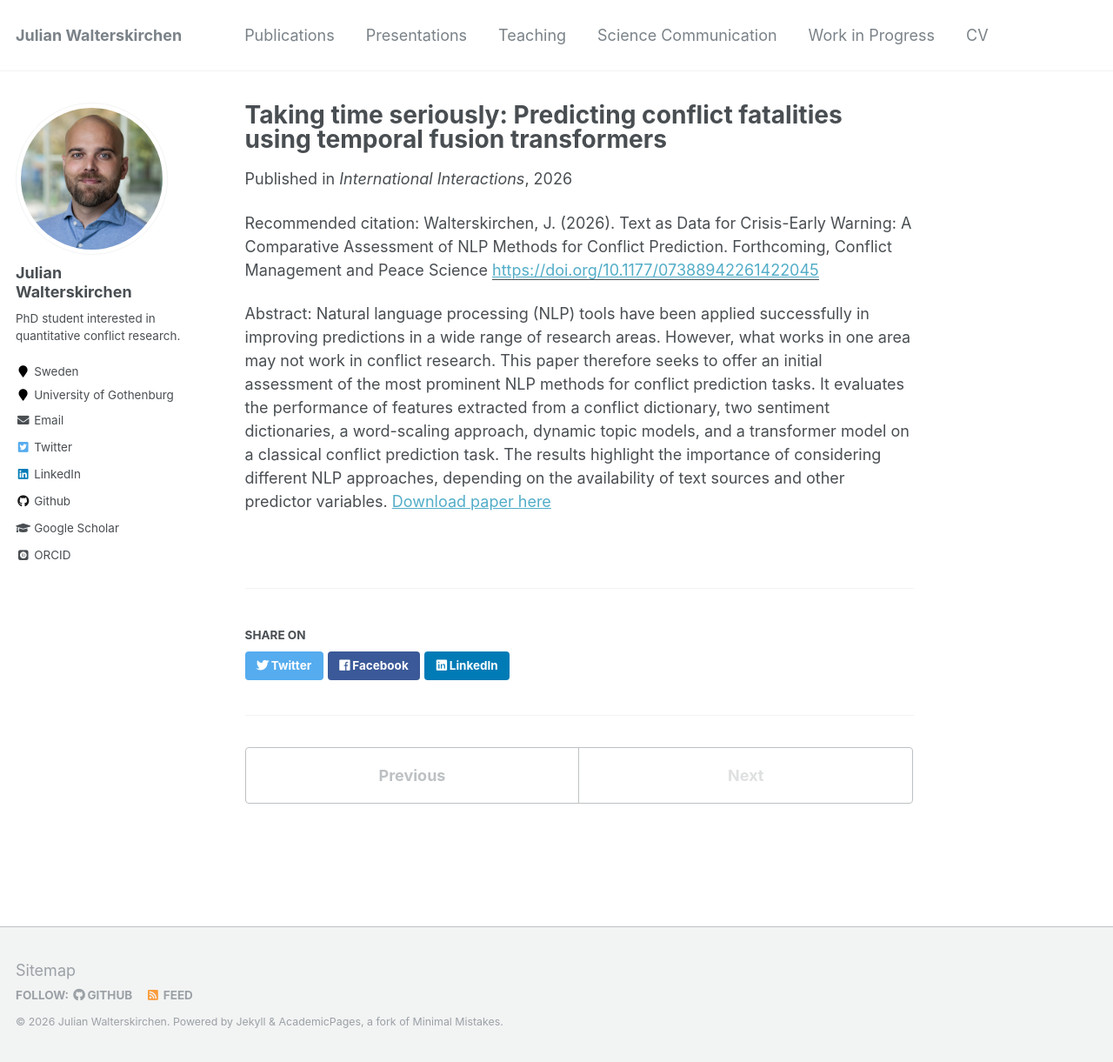
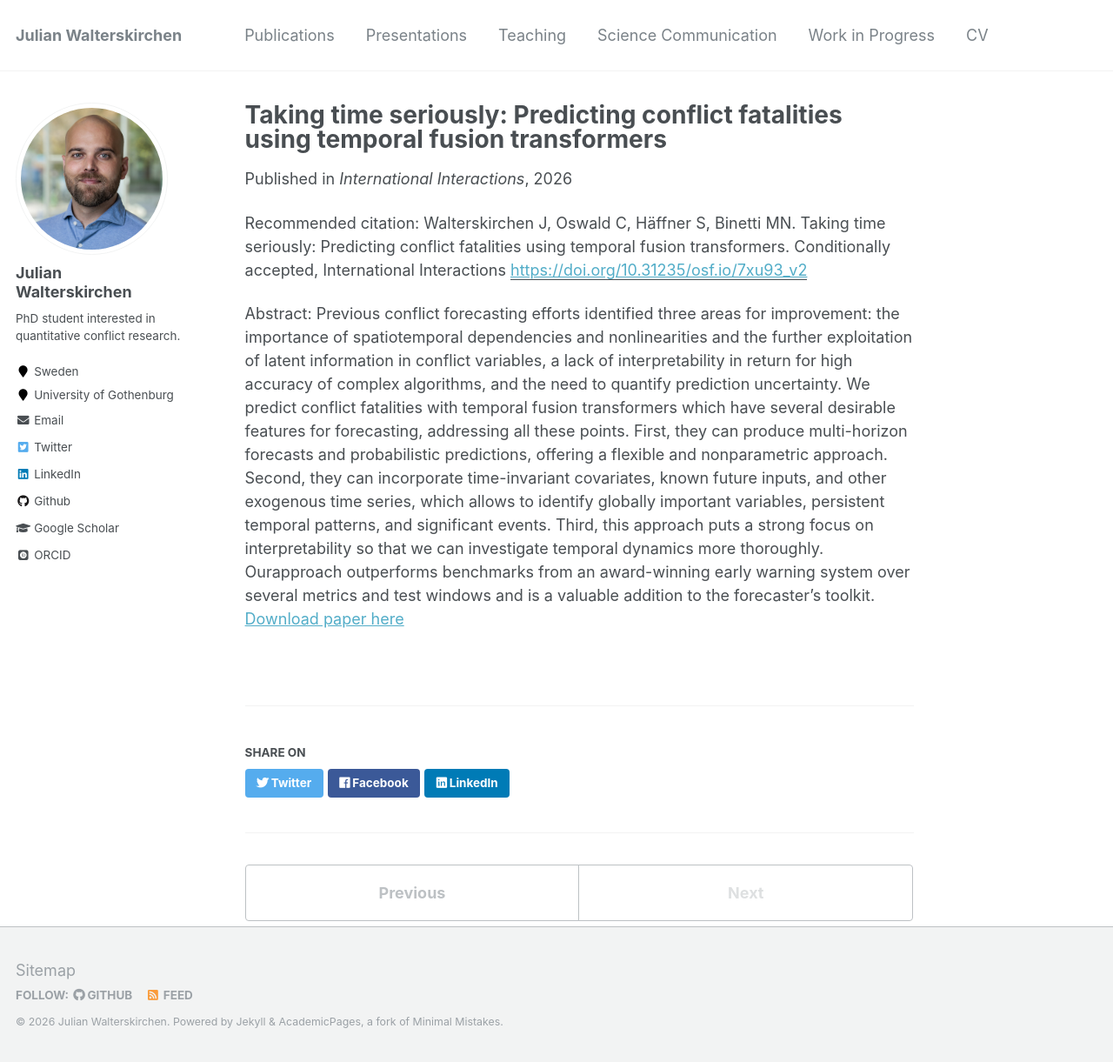
Before and after one commit to jwalterskirchen/jwalterskirchen.github.io, a Jekyll site: the page built from _publications/2026-01-23-tft.md, in a window 1280 px wide and 1221 px high. Shown: the whole window at 87% size. Built offline with Jekyll 4.4.1, drawn with Linux system fonts in a browser that asks for light colours; some web fonts are replaced.

Commit message:
Revise publication details and abstract for TFT paper
Updated paper URL and citation for the publication. Revised abstract to reflect new findings and improvements in conflict forecasting methods.

```diff
--- a/_publications/2026-01-23-tft.md
+++ b/_publications/2026-01-23-tft.md
@@ -5,8 +5,8 @@ permalink: /publication/2026-01-23-tft
 excerpt: 'In this paper we predict conflict fatalities with temporal fusion transformers as part of the 2023/24 edition of the VIEWS Prediction Challenge.'
 date: 2026-01-23
 venue: 'International Interactions'
-paperurl: 'https://doi.org/10.1177/07388942261422045'
-citation: 'Walterskirchen, J. (2026). Text as Data for Crisis-Early Warning: A Comparative Assessment of NLP Methods for Conflict Prediction. Forthcoming, Conflict Management and Peace Science'
+paperurl: 'https://doi.org/10.31235/osf.io/7xu93_v2'
+citation: 'Walterskirchen J, Oswald C, Häffner S, Binetti MN. Taking time seriously: Predicting conflict fatalities using temporal fusion transformers. Conditionally accepted, International Interactions'
 ---
-Abstract: Natural language processing (NLP) tools have been applied successfully in improving predictions in a wide range of research areas. However, what works in one area may not work in conflict research. This paper therefore seeks to offer an initial assessment of the most prominent NLP methods for conflict prediction tasks. It evaluates the performance of features extracted from a conflict dictionary, two sentiment dictionaries, a word-scaling approach, dynamic topic models, and a transformer model on a classical conflict prediction task. The results highlight the importance of considering different NLP approaches, depending on the availability of text sources and other predictor variables.
-[Download paper here](https://doi.org/10.1177/07388942261422045)
+Abstract: Previous conflict forecasting efforts identified three areas for improvement:  the importance of spatiotemporal dependencies and nonlinearities and the further exploitation of latent information in conflict variables, a lack of interpretability in return for high accuracy of complex algorithms, and the need to quantify prediction uncertainty. We predict conflict fatalities with temporal fusion transformers which have several desirable features for forecasting, addressing all these points.  First, they can produce multi-horizon forecasts and probabilistic predictions, offering a flexible and nonparametric approach. Second, they can incorporate time-invariant covariates, known future inputs, and other exogenous time series, which allows to identify globally important variables, persistent temporal patterns, and significant events.  Third, this approach puts a strong focus on interpretability so that we can investigate temporal dynamics more thoroughly.  Ourapproach outperforms benchmarks from an award-winning early warning system over several metrics and test windows and is a valuable addition to the forecaster’s toolkit.
+[Download paper here](https://doi.org/10.31235/osf.io/7xu93_v2)
```
